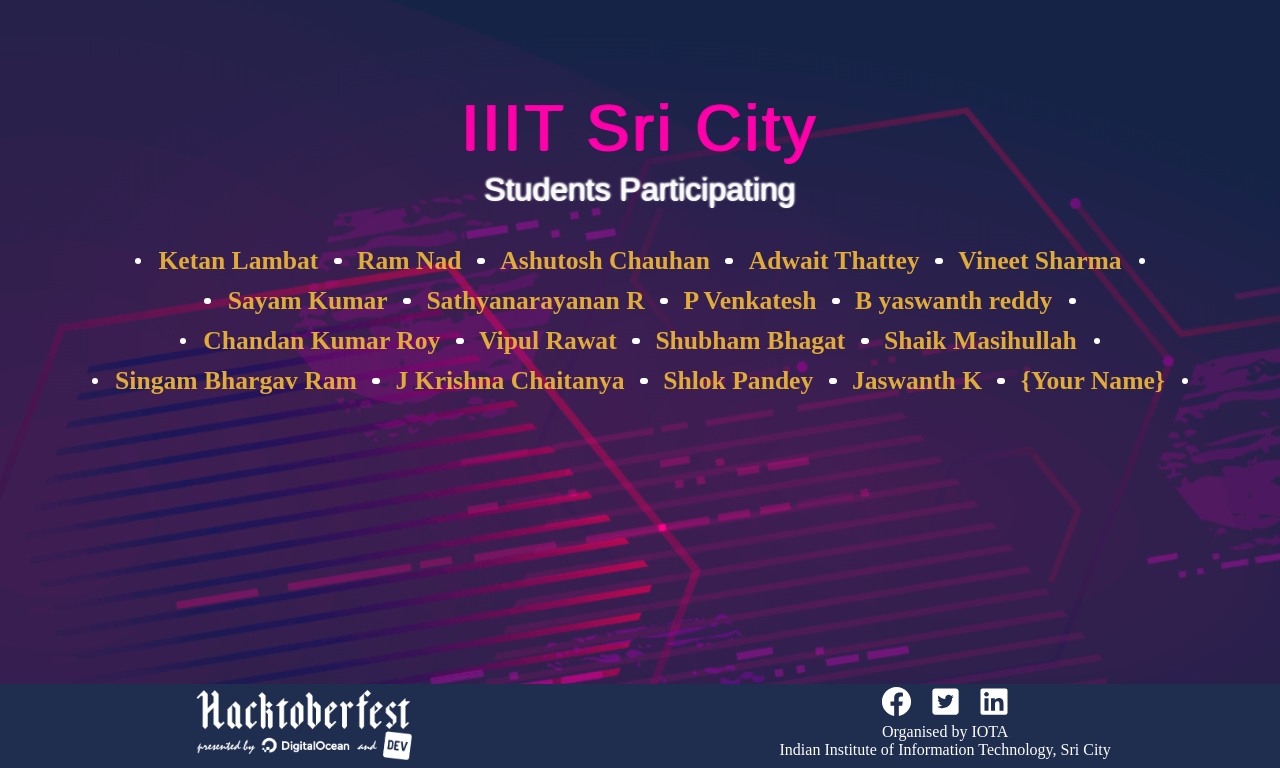
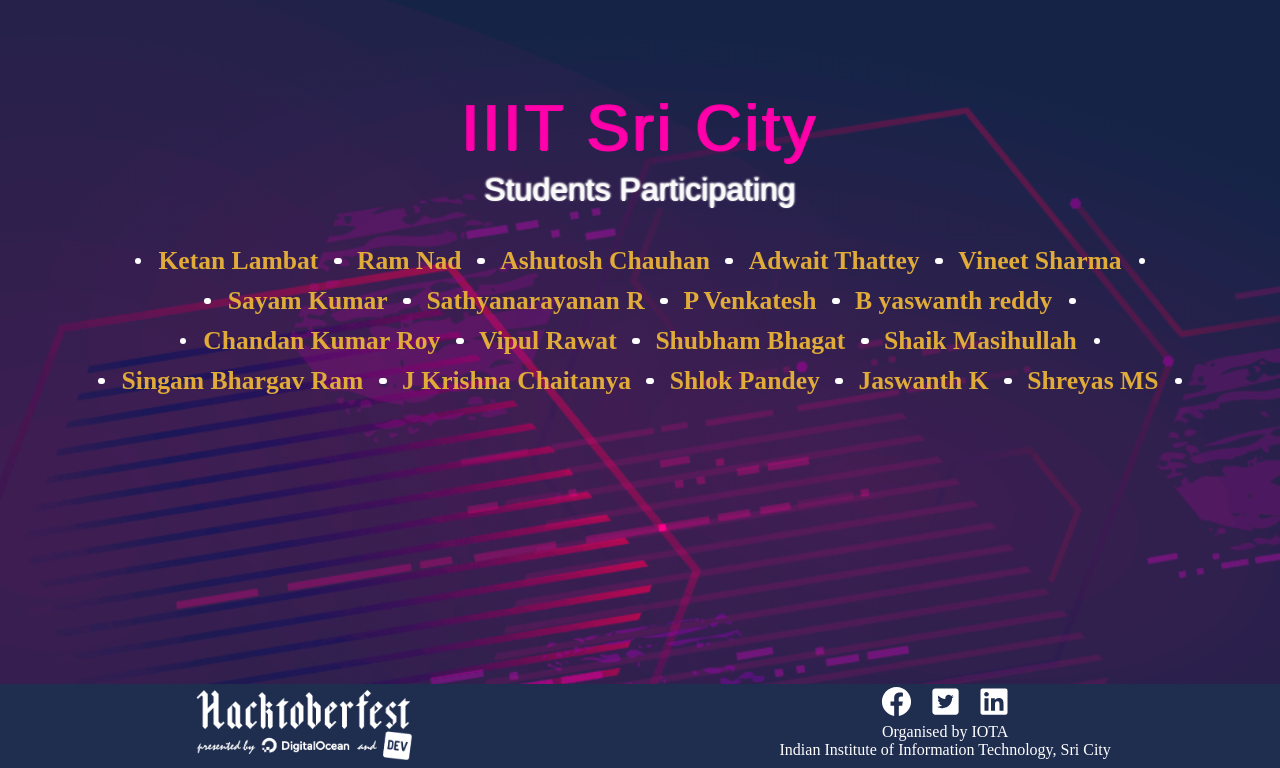
Before and after one commit to Project-Club-IIITS/hacktoberfest2019-participants, a Jekyll site: the page index.html, which Jekyll copies as it is, in a window 1280 px wide, cut to the strip 132-900 px from the top of the page. Built offline with Jekyll 4.4.1, drawn with Linux system fonts in a browser that asks for light colours; some web fonts are replaced.

Commit message:
Update index.html

```diff
--- a/index.html
+++ b/index.html
@@ -63,7 +63,7 @@
                 <li><a href="https://github.com/chaitanya531">J Krishna Chaitanya</a></li>
                 <li><a href="https://github.com/b30wulffz">Shlok Pandey</a></li>
                 <li><a href="https://github.com/JazzKriss21">Jaswanth K</a></li>
-                <li><a  href="https://github.com/Shreyas-MS">{Your Name}</a></li>
+                <li><a href="https://github.com/Shreyas-MS">Shreyas MS</a></li>
 
             </ul>
         </div>
```
